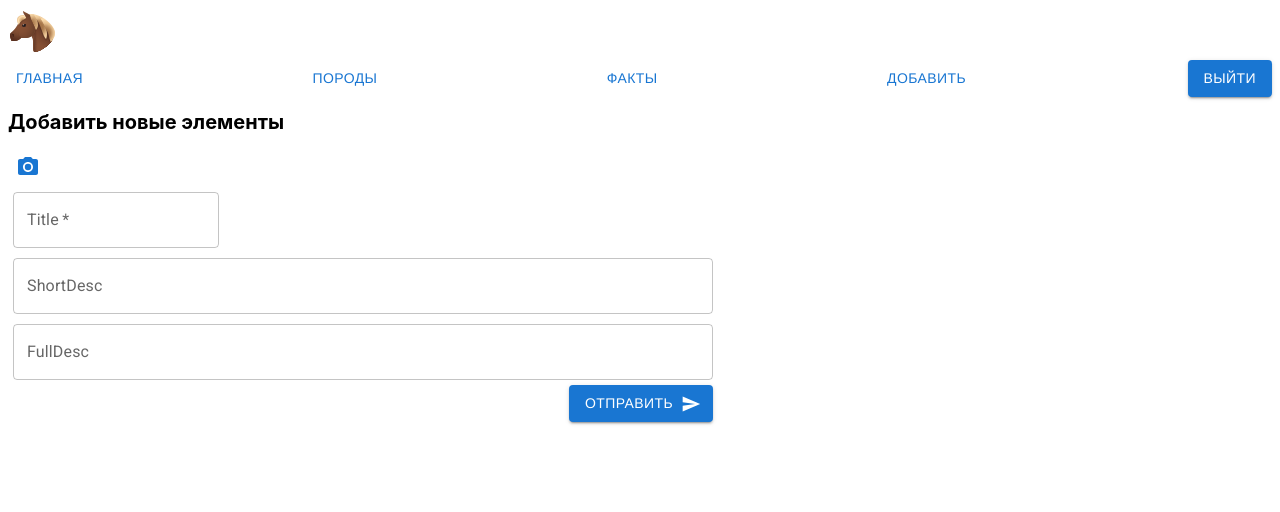
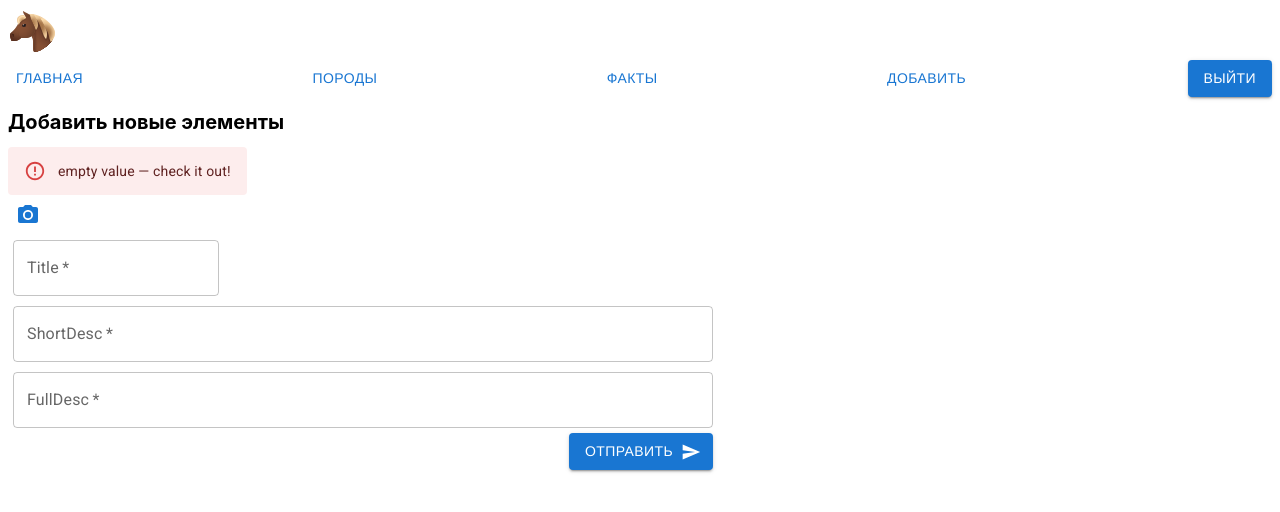
Before and after one commit to MirovaViktoria/project_horses, a React (Create React App) app: page /addHorse in a window 1280 px wide. Shown: the top 512 px of the page. Built offline with nearby package versions, Linux system fonts and the light colour scheme; no server answers; sample sign-in values are in the browser's storage; a web font is replaced by a local one.

Commit message:
added form validation

```diff
--- a/src/asyncAction/horses.js
+++ b/src/asyncAction/horses.js
@@ -42,7 +42,7 @@ export const createHorses = (formData, navigate, token) => {
                 //     fullDesc: fullDesc,
                 // });
                 dispatch(fetchHorses());
-                navigate('/Breeds');
+                // navigate('/Breeds');
             })
             .catch((error) => {
                 console.log(error);
--- a/src/components/AddHorse.js
+++ b/src/components/AddHorse.js
@@ -2,6 +2,7 @@ import '../index.css';
 
 import React, { useState } from 'react';
 
+import { Alert } from '@mui/material';
 import { Button } from '@mui/material';
 import IconButton from '@mui/material/IconButton';
 import PhotoCamera from '@mui/icons-material/PhotoCamera';
@@ -68,6 +69,9 @@ function AddHorse() {
     };
     function handleSubmit(event) {
         event.preventDefault();
+        if (file == null) {
+            return;
+        }
         const formData = new FormData();
         formData.append('title', title);
         formData.append('shortDesc', shortDesc);
@@ -82,6 +86,11 @@ function AddHorse() {
                 <h1>Добавить новые элементы</h1>
                 <label className='uploadbutton'>
                     <div>
+                        {file == null && (
+                            <Alert severity='error'>
+                                empty value — check it out!
+                            </Alert>
+                        )}
                         <IconButton
                             color='primary'
                             aria-label='upload picture'
@@ -106,6 +115,7 @@ function AddHorse() {
                     ) : null}
                 </label>
                 <TextField
+                    value={title}
                     required
                     id='Title'
                     label='Title'
@@ -115,6 +125,8 @@ function AddHorse() {
                     onChange={onChangeTitle}
                 />
                 <TextField
+                    value={shortDesc}
+                    required
                     id='ShortDesc'
                     label='ShortDesc'
                     multiline
@@ -122,7 +134,10 @@ function AddHorse() {
                     style={{ width: 700, margin: 5, fontSize: 12 }}
                     onChange={onChangeShortDesc}
                 ></TextField>
+
                 <TextField
+                    value={fullDesc}
+                    required
                     id='FullDesc'
                     label='FullDesc'
                     multiline
@@ -130,8 +145,10 @@ function AddHorse() {
                     style={{ width: 700, margin: 5, fontSize: 12 }}
                     onChange={onChangeFullDesc}
                 ></TextField>
+
                 <div className='button_submit'>
                     <Button
+                        // disabled
                         className='submit'
                         type='submit'
                         variant='contained'
--- a/src/components/Breeds.js
+++ b/src/components/Breeds.js
@@ -61,7 +61,6 @@ const Breeds = () => {
                     </div>
                 ))}
             </div>
-            <button></button>
         </div>
     );
 };
```
